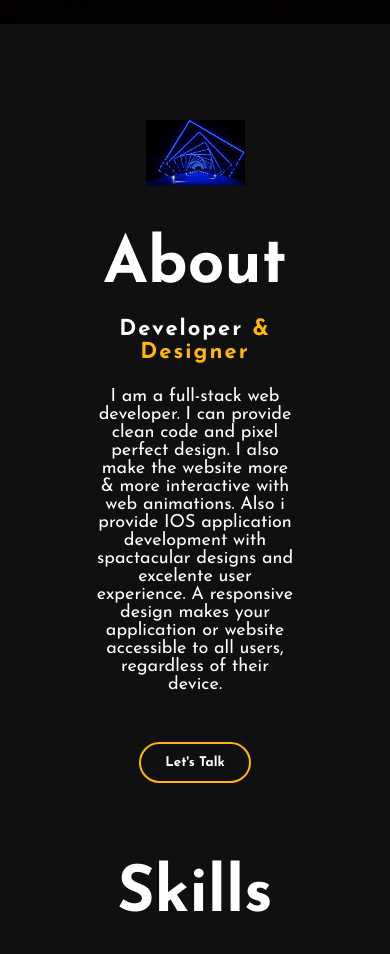
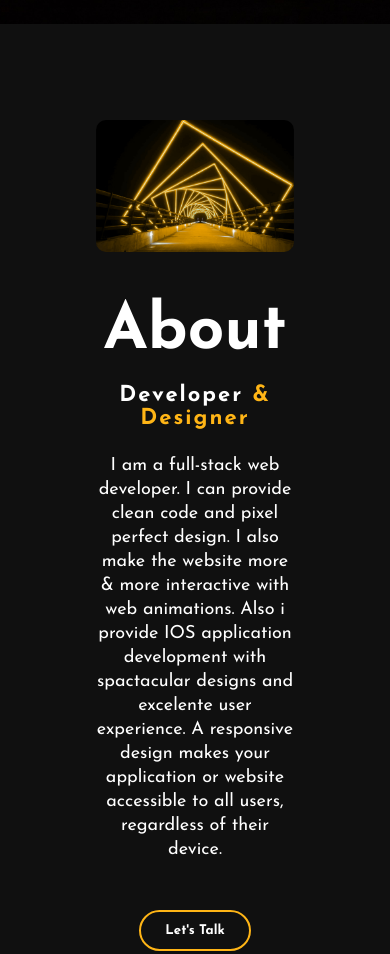
Before and after one commit to Ahmadbadran/portfolio, a plain HTML site: page index.html in a window 390 px wide. Shown: the part 820-1774 px from the top of the page. Drawn offline with nearby package versions, Linux system fonts and the light colour scheme.

Commit message:
edit the image colors

```diff
--- a/index.html
+++ b/index.html
@@ -33,8 +33,7 @@
     <header>
       <nav class="nav">
         <div>
-          <a href="#"
-            ><h2 class="logo">Portfo<span>lio</span></h2></a>
+          <a href="#"><h2 class="logo">Portfo<span>lio</span></h2></a>
         </div>
 
         <div class="container">
@@ -59,7 +58,7 @@
       <section class="content">
         <h4>Hello, my name is</h4>
         <h1>Ahmad <span>Badran</span></h1>
-        <h3>I'm a Full-Stack Web Developer</h3>
+        <h3>I'm a Full-Stack Developer</h3>
         <div>Interested! let's talk...</div>
         <div class="newsletter">
           <button class="btn" ><a href="#contact">Say Hello!</a></button>
@@ -70,7 +69,7 @@
     <!-- About me starts -->
     <section id="about">
       <main>
-        <img src="./img/mitchell-kavan-yoegh5378Cw-unsplash.jpg" />
+        <img src="./img/imgonline-com-ua-ReplaceColor-49HYFI9U4UMW.jpg" />
         <div class="about-text">
           <h2>About</h2>
           <h5>Developer <span>& Designer</span></h5>
--- a/main.css
+++ b/main.css
@@ -97,7 +97,7 @@ nav a {
   font-size: 2.5rem;
 }
 
-.nav div.logo a:hover {
+nav div a .logo:hover {
   color: #ffb516;
 }
 
@@ -211,9 +211,16 @@ nav a {
   width:auto;
   height: auto;
  }
- main > img{
+ #about  img{
+  border-radius: 10px;
+  /* flex-direction: row; */
+  width: 100%;
+  height: 100%;
+  margin-bottom: 3rem;
 
-
+ }
+ .about-text p {
+  line-height: 1.5rem;
  }
 
 }
@@ -537,7 +544,7 @@ main img {
 .about-text p {
   flex-direction: column;
   font-size: 1.125rem;
-  line-height: 100%;
+  line-height: 1.5rem;
   margin-bottom: 3rem;
 }
 .about-text .btn a{
```
Also changed, not shown: img/imgonline-com-ua-ReplaceColor-49HYFI9U4UMW.jpg (added).
